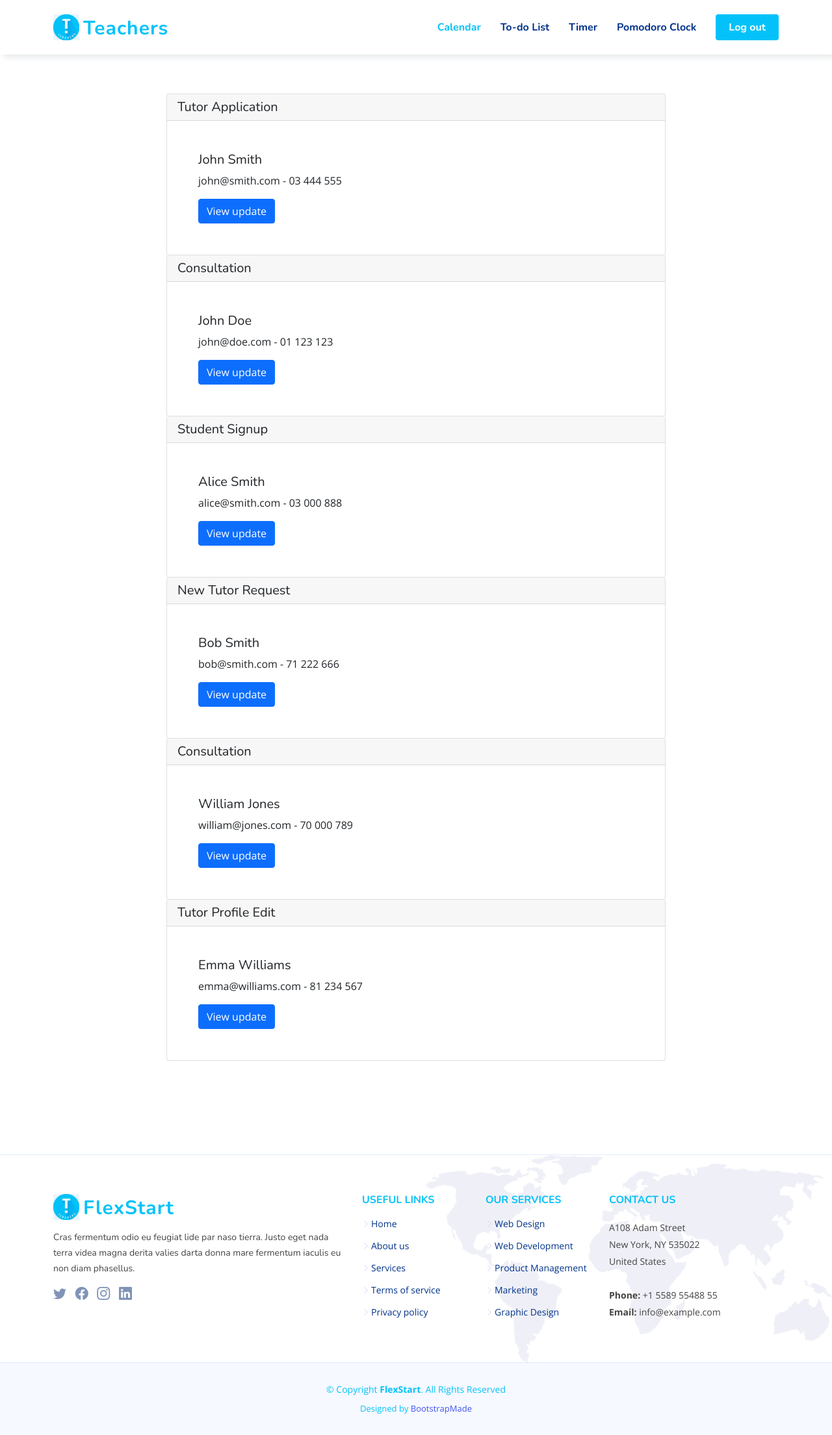
After one commit to YaraChahine/Teachers-Website, a PHP site: page /updates.html in a window 1280 px wide. The commit adds this page. Shown: the whole page at 65% size. Run offline with PHP 8.4, Linux system fonts and the light colour scheme.

Commit message:
Admin updates page

```diff
--- a/css/style2.css
+++ b/css/style2.css
@@ -307,3 +307,16 @@
     margin: auto;
     margin-bottom: 30px;
 }
+
+.updates-container {
+    width: 60vw;
+    margin: auto;
+}
+
+.update-item {
+    padding: 0;
+}
+
+.update-item .card-body {
+    padding: 3em;
+}
--- /dev/null
+++ b/updates.html
@@ -0,0 +1,220 @@
+<!DOCTYPE html>
+<html lang="en">
+
+<head>
+    <meta charset="utf-8">
+    <meta content="width=device-width, initial-scale=1.0" name="viewport">
+
+    <title>FlexStart Bootstrap Template - Index</title>
+    <meta content="" name="description">
+
+    <meta content="" name="keywords">
+
+    <!-- Favicons -->
+    <link href="./img/favicon.png" rel="icon">
+    <link href="./img/apple-touch-icon.png" rel="apple-touch-icon">
+
+    <!-- Google Fonts -->
+    <link
+        href="https://fonts.googleapis.com/css?family=Open+Sans:300,300i,400,400i,600,600i,700,700i|Nunito:300,300i,400,400i,600,600i,700,700i|Poppins:300,300i,400,400i,500,500i,600,600i,700,700i"
+        rel="stylesheet">
+
+    <!-- Vendor CSS Files -->
+    <link href="./vendor/bootstrap/css/bootstrap.min.css" rel="stylesheet">
+    <link href="./vendor/bootstrap-icons/bootstrap-icons.css" rel="stylesheet">
+    <link href="./vendor/aos/aos.css" rel="stylesheet">
+    <link href="./vendor/remixicon/remixicon.css" rel="stylesheet">
+    <link href="./vendor/swiper/swiper-bundle.min.css" rel="stylesheet">
+    <link href="./vendor/glightbox/css/glightbox.min.css" rel="stylesheet">
+
+    <!-- Template Main CSS File -->
+    <link href="./css/style.css" rel="stylesheet">
+    <link href="./css/style2.css" rel="stylesheet">
+
+    <!-- =======================================================
+  * Template Name: FlexStart - v1.7.0
+  * Template URL: https://bootstrapmade.com/flexstart-bootstrap-startup-template/
+  * Author: BootstrapMade.com
+  * License: https://bootstrapmade.com/license/
+  ======================================================== -->
+</head>
+
+<body>
+
+    <!-- ======= Header ======= -->
+    <header id="header" class="header fixed-top header-form">
+        <div class="container-fluid container-xl d-flex align-items-center justify-content-between">
+
+            <a href="index.html" class="logo d-flex align-items-center">
+                <img src="./img/logo.png" alt="">
+                <span>Teachers</span>
+            </a>
+
+            <nav id="navbar" class="navbar">
+                <ul>
+                    <li><a class="nav-link scrollto active" href="#hero">Calendar</a></li>
+                    <li><a class="nav-link scrollto" href="#about">To-do List</a></li>
+                    <li><a class="nav-link scrollto" href="#team">Timer</a></li>
+                    <li><a class="nav-link scrollto" href="#contact">Pomodoro Clock</a></li>
+                    <li><a class="getstarted scrollto" href="#about">Log out</a></li>
+                </ul>
+                <i class="bi bi-list mobile-nav-toggle"></i>
+            </nav><!-- .navbar -->
+
+        </div>
+    </header><!-- End Header -->
+
+    <br><br><br><br><br><br>
+
+    <div class="container">
+
+        <div class="list-group updates-container" id="myList" role="tablist">
+
+            <div class="list-group-item card update-item">
+                <h5 class="card-header">Tutor Application</h5>
+                <div class="card-body">
+                  <h5 class="card-title">John Smith</h5>
+                  <p class="card-text">john@smith.com - 03 444 555</p>
+                  <a href="empty.html" class="btn btn-primary">View update</a>
+                </div>
+            </div>
+
+            <div class="list-group-item card update-item">
+                <h5 class="card-header">Consultation</h5>
+                <div class="card-body">
+                  <h5 class="card-title">John Doe</h5>
+                  <p class="card-text">john@doe.com - 01 123 123</p>
+                  <a href="empty.html" class="btn btn-primary">View update</a>
+                </div>
+            </div>
+
+            <div class="list-group-item card update-item">
+                <h5 class="card-header">Student Signup</h5>
+                <div class="card-body">
+                  <h5 class="card-title">Alice Smith</h5>
+                  <p class="card-text">alice@smith.com - 03 000 888</p>
+                  <a href="empty.html" class="btn btn-primary">View update</a>
+                </div>
+            </div>
+
+            <div class="list-group-item card update-item">
+                <h5 class="card-header">New Tutor Request</h5>
+                <div class="card-body">
+                  <h5 class="card-title">Bob Smith</h5>
+                  <p class="card-text">bob@smith.com - 71 222 666</p>
+                  <a href="empty.html" class="btn btn-primary">View update</a>
+                </div>
+            </div>
+
+            <div class="list-group-item card update-item">
+                <h5 class="card-header">Consultation</h5>
+                <div class="card-body">
+                  <h5 class="card-title">William Jones</h5>
+                  <p class="card-text">william@jones.com - 70 000 789</p>
+                  <a href="empty.html" class="btn btn-primary">View update</a>
+                </div>
+            </div>
+
+            <div class="list-group-item card update-item">
+                <h5 class="card-header">Tutor Profile Edit</h5>
+                <div class="card-body">
+                  <h5 class="card-title">Emma Williams</h5>
+                  <p class="card-text">emma@williams.com - 81 234 567</p>
+                  <a href="empty.html" class="btn btn-primary">View update</a>
+                </div>
+            </div>
+
+        </div>
+
+    </div>
+
+    <br><br><br><br><br><br>
+
+    <footer id="footer" class="footer">
+
+        <div class="footer-top">
+            <div class="container">
+                <div class="row gy-4">
+                    <div class="col-lg-5 col-md-12 footer-info">
+                        <a href="index.html" class="logo d-flex align-items-center">
+                            <img src="./img/logo.png" alt="">
+                            <span>FlexStart</span>
+                        </a>
+                        <p>Cras fermentum odio eu feugiat lide par naso tierra. Justo eget nada terra videa magna derita
+                            valies
+                            darta donna mare fermentum iaculis eu non diam phasellus.</p>
+                        <div class="social-links mt-3">
+                            <a href="#" class="twitter"><i class="bi bi-twitter"></i></a>
+                            <a href="#" class="facebook"><i class="bi bi-facebook"></i></a>
+                            <a href="#" class="instagram"><i class="bi bi-instagram"></i></a>
+                            <a href="#" class="linkedin"><i class="bi bi-linkedin"></i></a>
+                        </div>
+                    </div>
+
+                    <div class="col-lg-2 col-6 footer-links">
+                        <h4>Useful Links</h4>
+                        <ul>
+                            <li><i class="bi bi-chevron-right"></i> <a href="#">Home</a></li>
+                            <li><i class="bi bi-chevron-right"></i> <a href="#">About us</a></li>
+                            <li><i class="bi bi-chevron-right"></i> <a href="#">Services</a></li>
+                            <li><i class="bi bi-chevron-right"></i> <a href="#">Terms of service</a></li>
+                            <li><i class="bi bi-chevron-right"></i> <a href="#">Privacy policy</a></li>
+                        </ul>
+                    </div>
+
+                    <div class="col-lg-2 col-6 footer-links">
+                        <h4>Our Services</h4>
+                        <ul>
+                            <li><i class="bi bi-chevron-right"></i> <a href="#">Web Design</a></li>
+                            <li><i class="bi bi-chevron-right"></i> <a href="#">Web Development</a></li>
+                            <li><i class="bi bi-chevron-right"></i> <a href="#">Product Management</a></li>
+                            <li><i class="bi bi-chevron-right"></i> <a href="#">Marketing</a></li>
+                            <li><i class="bi bi-chevron-right"></i> <a href="#">Graphic Design</a></li>
+                        </ul>
+                    </div>
+
+                    <div class="col-lg-3 col-md-12 footer-contact text-center text-md-start">
+                        <h4>Contact Us</h4>
+                        <p>
+                            A108 Adam Street <br>
+                            New York, NY 535022<br>
+                            United States <br><br>
+                            <strong>Phone:</strong> +1 5589 55488 55<br>
+                            <strong>Email:</strong> info@example.com<br>
+                        </p>
+
+                    </div>
+
+                </div>
+            </div>
+        </div>
+
+        <div class="container">
+            <div class="copyright">
+                &copy; Copyright <strong><span>FlexStart</span></strong>. All Rights Reserved
+            </div>
+            <div class="credits">
+                <!-- All the links in the footer should remain intact. -->
+                <!-- You can delete the links only if you purchased the pro version. -->
+                <!-- Licensing information: https://bootstrapmade.com/license/ -->
+                <!-- Purchase the pro version with working PHP/AJAX contact form: https://bootstrapmade.com/flexstart-bootstrap-startup-template/ -->
+                Designed by <a href="https://bootstrapmade.com/">BootstrapMade</a>
+            </div>
+        </div>
+    </footer><!-- End Footer -->
+
+    <a href="#" class="back-to-top d-flex align-items-center justify-content-center"><i
+            class="bi bi-arrow-up-short"></i></a>
+
+    <!-- Vendor JS Files -->
+    <script src="./vendor/jquery/jquery-3.6.0.min.js"></script>
+    <script src="./vendor/bootstrap/js/bootstrap.bundle.js"></script>
+    <script src="./vendor/aos/aos.js"></script>
+    <script src="./vendor/swiper/swiper-bundle.min.js"></script>
+    <script src="./vendor/purecounter/purecounter.js"></script>
+    <script src="./vendor/isotope-layout/isotope.pkgd.min.js"></script>
+    <script src="./vendor/glightbox/js/glightbox.min.js"></script>
+</body>
+
+
+</html>
```
Also changed, not shown: empty.html (added, +159 -0 lines).
